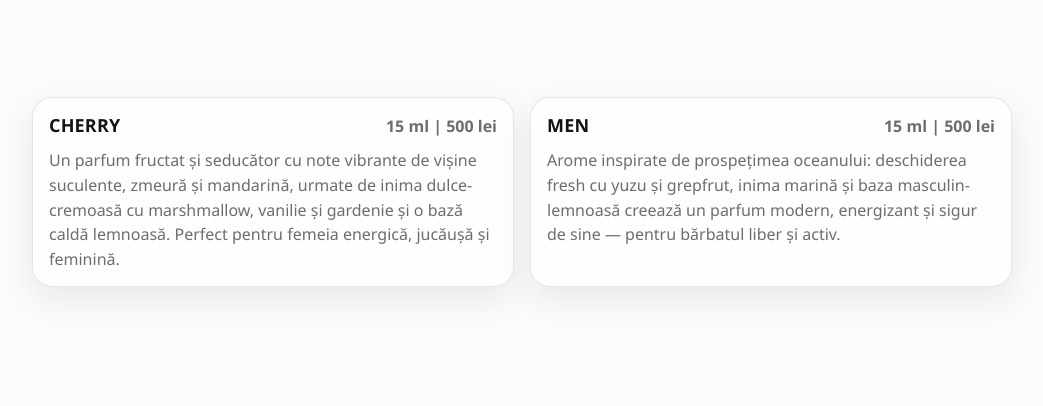
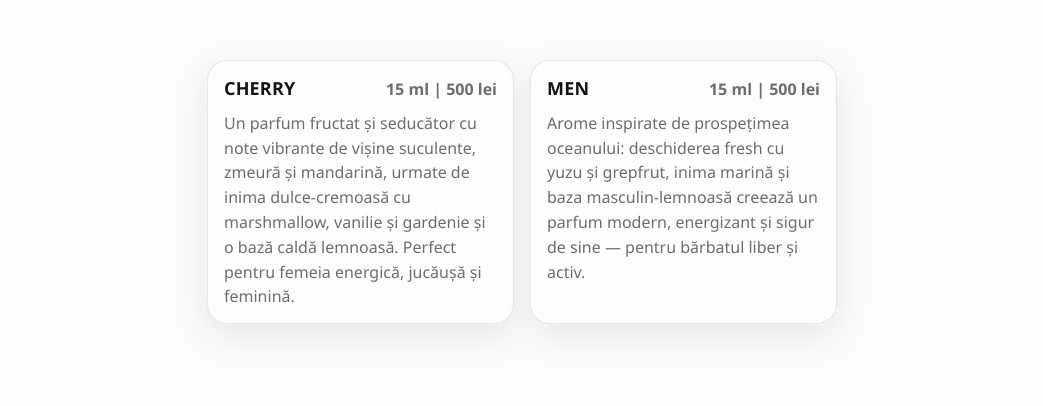
Before and after one commit to VladlenaCravcenco/mirroil-promo, a React (Vite) app: page /mirroil-cherry-men in a window 1280 px wide. Shown: the part 1833-2239 px from the top of the page, without its empty margins (118-1161 px from the left). Built offline with nearby package versions, Linux system fonts and the light colour scheme.

Commit message:
Update global.css

```diff
--- a/src/styles/global.css
+++ b/src/styles/global.css
@@ -95,7 +95,7 @@ body{
   filter: blur(0);
 }
 
-.wide{ width: min(980px, 92vw); }
+.wide{ width: min(630px,92vw); }
 
 .h1{
   margin:0;
```
